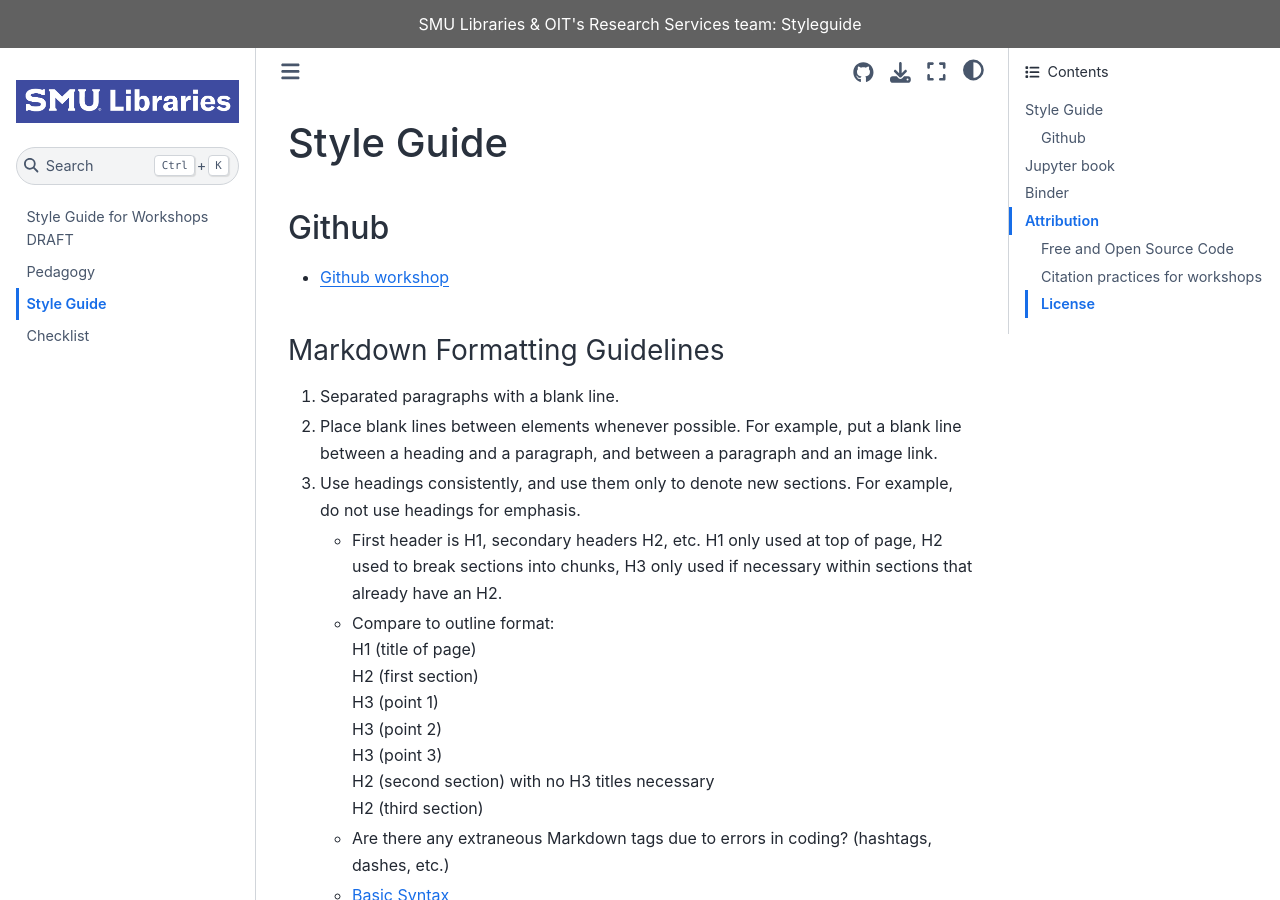
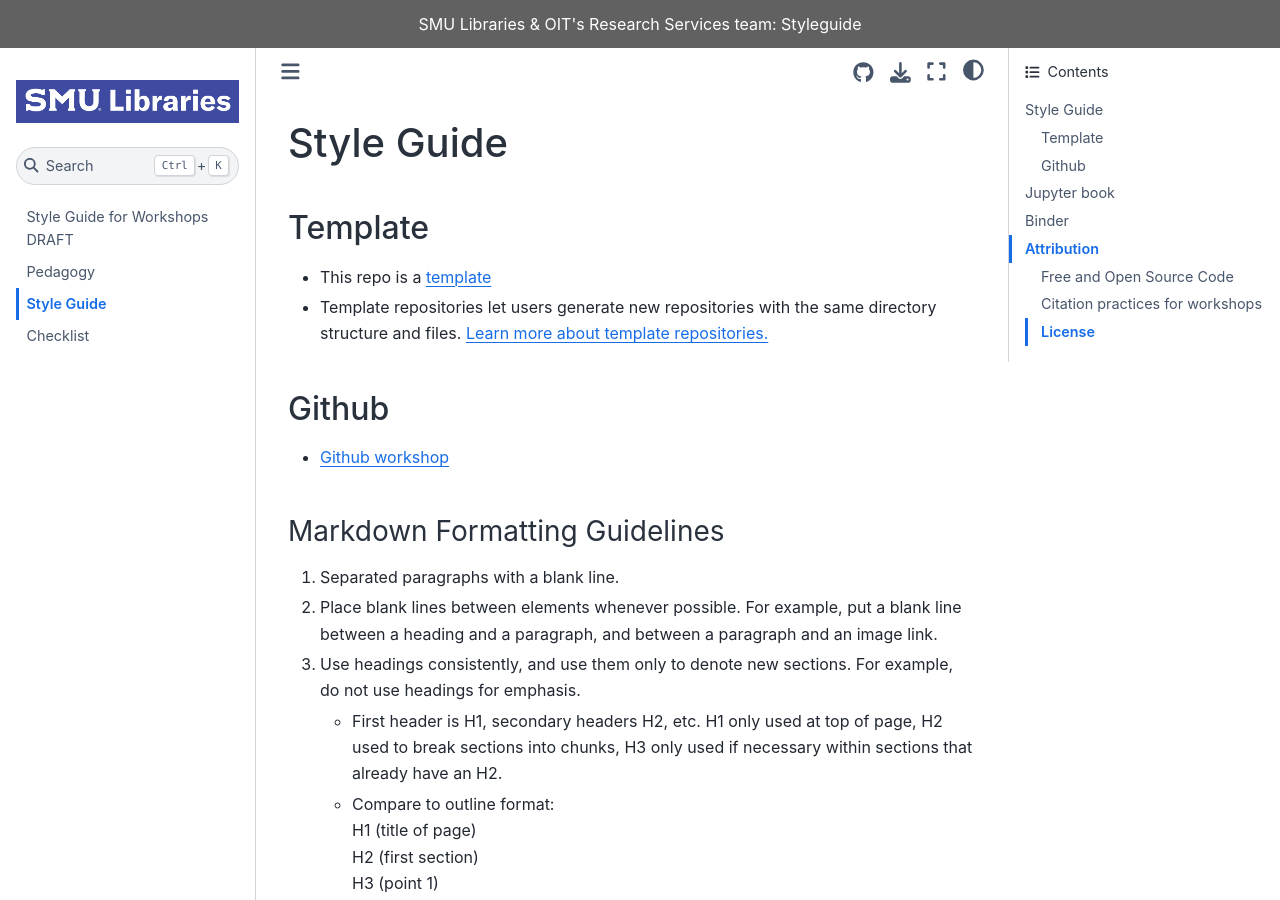
Before and after one commit to SouthernMethodistUniversity/styleguide, a Jupyter Book: the page built from docs/style_guide.md, in a window 1280 px wide and 900 px high. Built offline with Jupyter Book 1.0.4 settings and Sphinx 7.4.7 and the Sphinx Book theme 1.1.4, drawn with Linux system fonts in a browser that asks for light colours.

Commit message:
template repo

```diff
--- a/docs/style_guide.md
+++ b/docs/style_guide.md
@@ -1,4 +1,8 @@
 # Style Guide
+
+## Template
+* This repo is a [template](https://docs.github.com/en/repositories/creating-and-managing-repositories/creating-a-template-repository)
+* Template repositories let users generate new repositories with the same directory structure and files. [Learn more about template repositories.](https://docs.github.com/en/repositories/creating-and-managing-repositories/creating-a-repository-from-a-template)
 
 ## Github
 * [Github workshop](https://southernmethodistuniversity.github.io/git/)
```
